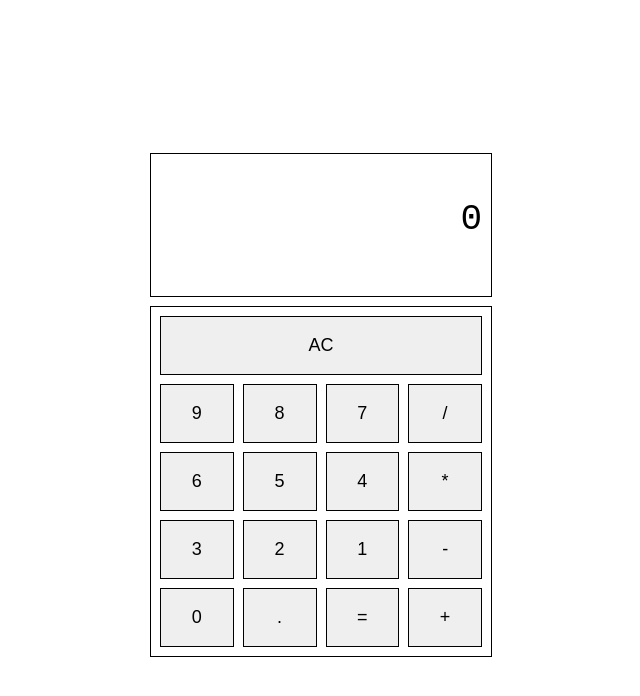
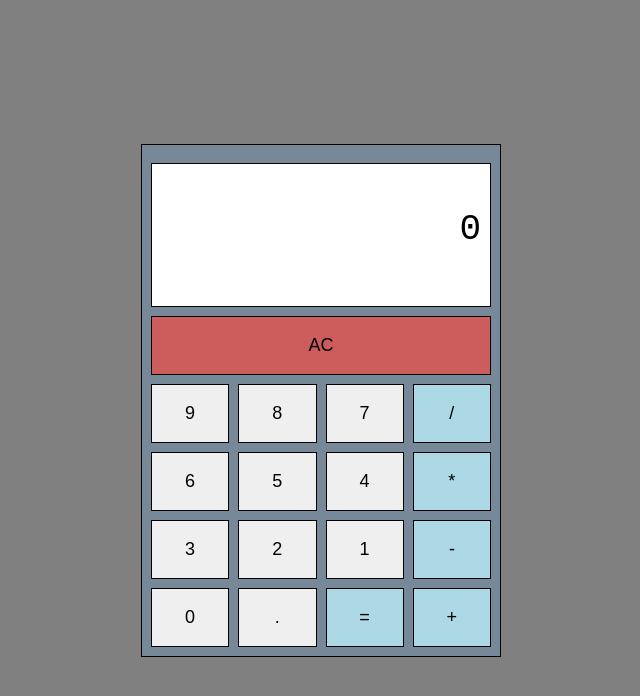
Before and after one commit to srky420/odin-calculator, a plain HTML site: page index.html in a window 1280 px wide. Shown: the whole page, without its empty margins (319-959 px from the left). Drawn offline with Linux system fonts and the light colour scheme.

Commit message:
Fix bugs

```diff
--- a/index.html
+++ b/index.html
@@ -24,22 +24,22 @@
                 <button>9</button>
                 <button>8</button>
                 <button>7</button>
-                <button>/</button>
+                <button class="op">/</button>
 
                 <button>6</button>
                 <button>5</button>
                 <button>4</button>
-                <button>*</button>
+                <button class="op">*</button>
 
                 <button>3</button>
                 <button>2</button>
                 <button>1</button>
-                <button>-</button>
+                <button class="op">-</button>
 
                 <button id="zero">0</button>
                 <button>.</button>
-                <button>=</button>
-                <button>+</button>
+                <button class="op">=</button>
+                <button class="op">+</button>
             </div>
         </div>
     </div>
--- a/index.js
+++ b/index.js
@@ -56,8 +56,6 @@ buttons.forEach(btn => btn.addEventListener('click', (e) => {
             immediateInput.textContent = result;
             expression.textContent += key;
         }
-        // Last operator
-        console.log(expression.textContent[expression.textContent.length - 1])
     }
     // Number/Decimal input
     else {
@@ -67,15 +65,17 @@ buttons.forEach(btn => btn.addEventListener('click', (e) => {
                 return;
             }
         }
-
         // New calculation
         if (result !== null && op === '') {
             clearVars();
             immediateInput.textContent = '';
         }
-        // Remove initial zero or
-        if (immediateInput.textContent == '0' || result !== null) {
+        else if (result !== null) {
             result = null;
+            immediateInput.textContent = '';
+        }
+        // Remove initial zero
+        if (immediateInput.textContent == '0') {
             immediateInput.textContent = '';
             expression.textContent = '';
         }
--- a/style.css
+++ b/style.css
@@ -15,6 +15,7 @@ body {
     display: flex;
     flex-direction: column;
     min-height: 100vh;
+    background-color: gray;
 }
 
 .container {
@@ -25,6 +26,8 @@ body {
 .calculator {
     padding: 0.5rem;
     width: 20rem;
+    border: 1px solid black;
+    background-color: lightslategray;
 }
 
 .calculator .result {
@@ -35,6 +38,7 @@ body {
     height: 8rem;
     overflow-y: auto;
     word-wrap: break-word;
+    background-color: white;
 }
 
 #immediate-input {
@@ -51,8 +55,6 @@ body {
     display: grid;
     grid-template-columns: repeat(4, 1fr);
     gap: 0.5rem;
-    border: 1px solid;
-    padding: 0.5rem;
 }
 
 .calculator .buttons button {
@@ -62,9 +64,18 @@ body {
 }
 
 .calculator .buttons button:hover {
-    background-color: rgb(200, 200, 200);
+    background-color: rgb(200, 200, 200) !important;
+}
+
+.calculator .buttons button:active {
+    background-color: rgb(230, 230, 230) !important;
+}
+
+.op {
+    background-color: lightblue;
 }
 
 #clear-screen {
     grid-column: span 4;
+    background-color: indianred;
 }
```
